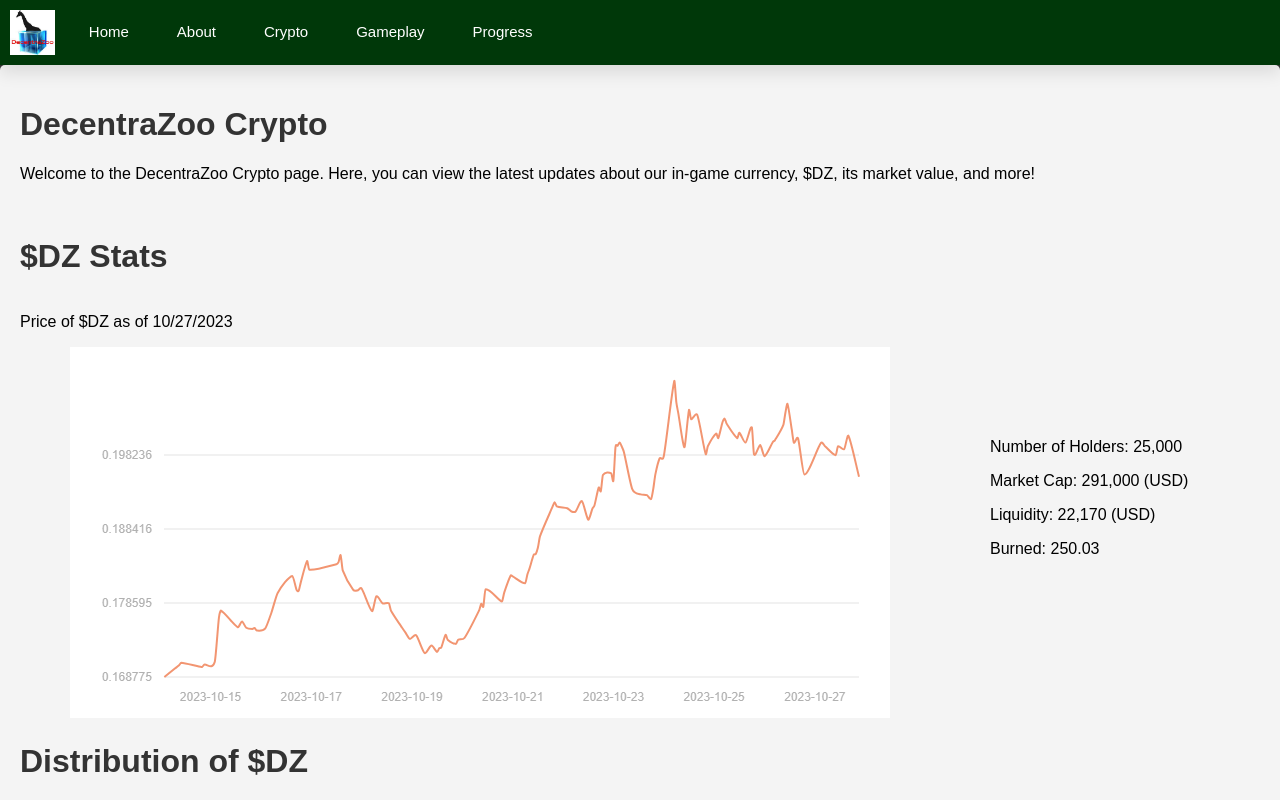
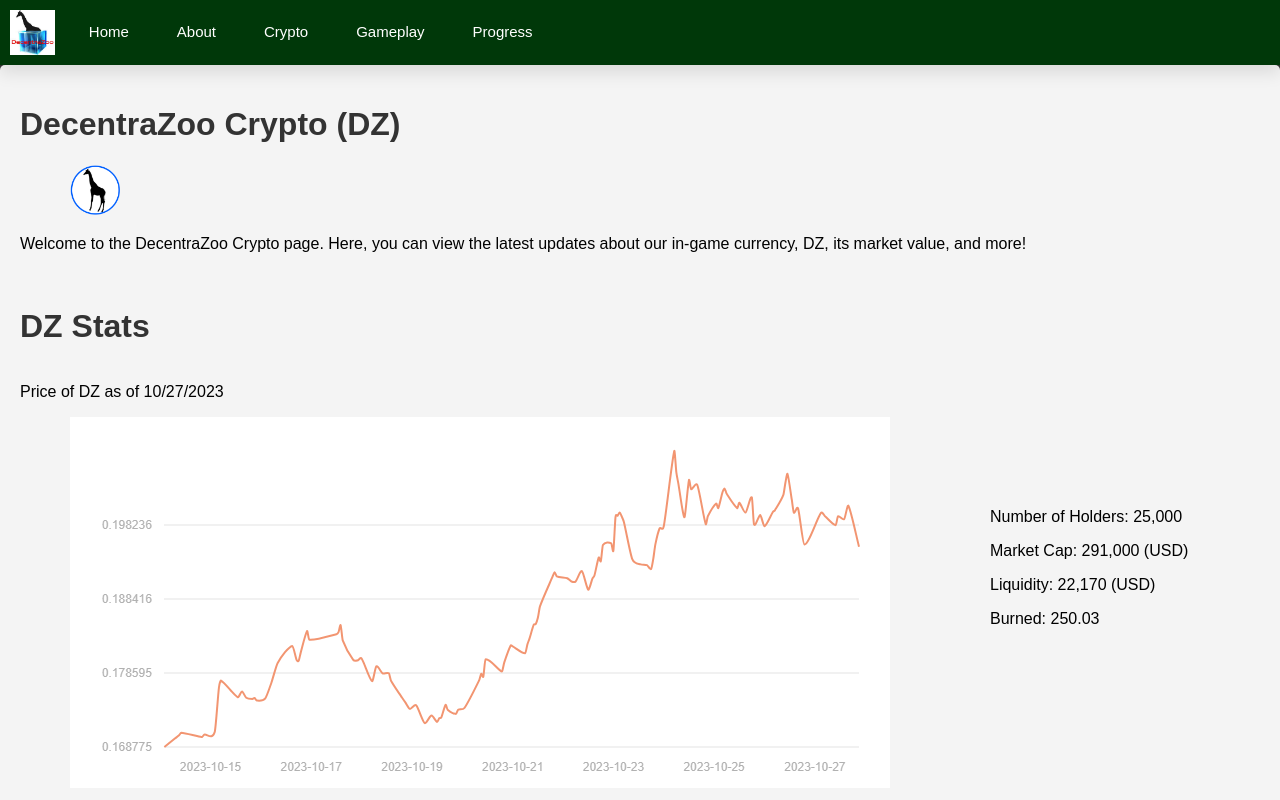
Before and after one commit to sdinslage/decentra_zoo, a React (Create React App) app: page /crypto in a window 1280 px wide. Shown: the top 800 px of the page. Built offline with nearby package versions, Linux system fonts and the light colour scheme.

Commit message:
Added the cryptocurrency logo

```diff
--- a/src/Crypto.js
+++ b/src/Crypto.js
@@ -1,18 +1,22 @@
 import React from 'react';
 import './Crypto.css';
 import Coin_graph from './imgs/Coin_graph.png';
+import Currency_logo from './imgs/DZ_currency_logo_ver_2.png';
 
 function Crypto() {
     return (
         <div className="crypto-page">
-            <h1>DecentraZoo Crypto</h1>
-            <p>Welcome to the DecentraZoo Crypto page. Here, you can view the latest updates about our in-game currency, $DZ, its market value, and more!</p>
+            <div className="page-title-and-logo">
+                <h1>DecentraZoo Crypto (DZ)</h1>
+                <img src={Currency_logo} width={50} height={50}/>
+            </div>
+            <p>Welcome to the DecentraZoo Crypto page. Here, you can view the latest updates about our in-game currency, DZ, its market value, and more!</p>
             {/* Add more sections as needed */}
              <br></br>
-            <h1>$DZ Stats</h1>
+            <h1>DZ Stats</h1>
             <div className='Coingraph'>
                 <div>
-                    <p>Price of $DZ as of 10/27/2023</p>
+                    <p>Price of DZ as of 10/27/2023</p>
                     <img src={Coin_graph}/>
                 </div>
                 <div className='Coinstats'>
@@ -24,8 +28,8 @@ function Crypto() {
             </div>
 
             <div className='Distribution'>
-                <h1>Distribution of $DZ</h1>
-                <b>Total Number of $DZ tokens that have been minted: 4,000,000,000</b>
+                <h1>Distribution of DZ</h1>
+                <b>Total Number of DZ tokens that have been minted: 4,000,000,000</b>
                 <ul>
                     <li>2,000,000,000 has been set aside for the game wallet</li>
                     <br></br>
```
